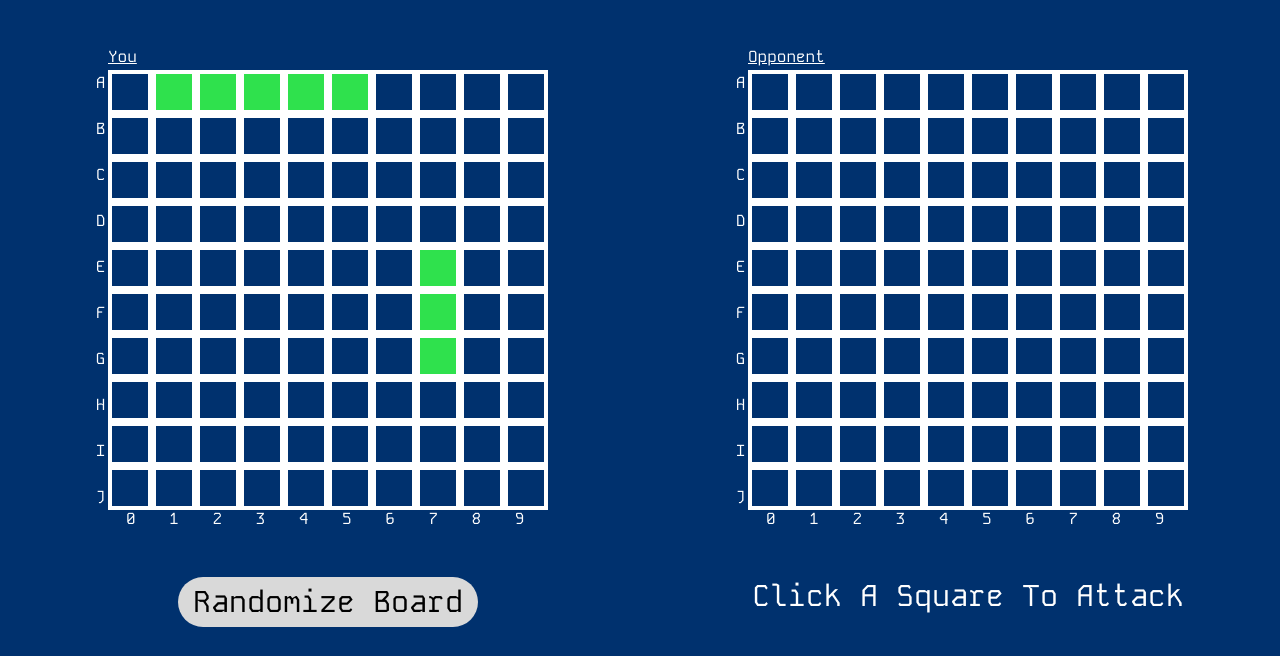
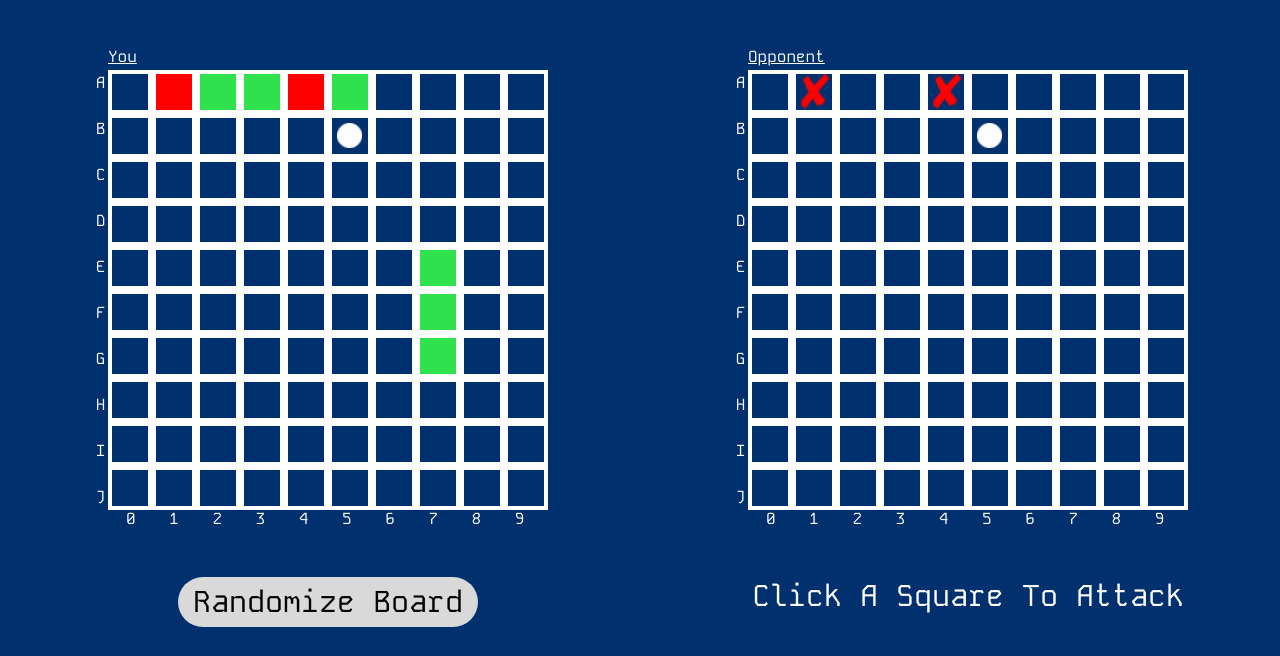
Before and after one commit to Kyrillos-I/Battleship, a website built with webpack: page src/index.html in a window 1280 px wide. Shown: the part 144-800 px from the top of the page. Built offline with nearby package versions, Linux system fonts and the light colour scheme.

Commit message:
Created updated DOM function
Created the function which will be used to update the DOM after each turn.

```diff
--- a/src/gameboard.js
+++ b/src/gameboard.js
@@ -11,6 +11,7 @@ function Gameboard() {
     I: new Array(10),
     J: new Array(10),
     misses: new Array(),
+    hits: new Array(),
 
     placeShip(ship, array) {
       let hold = array[0];
@@ -36,6 +37,7 @@ function Gameboard() {
       let num = array[1];
       if (this[hold][num] != undefined) {
         this[hold][num].hit();
+        this.hits.push(array);
       } else {
         this.misses.push(array);
       }
--- a/src/index.html
+++ b/src/index.html
@@ -144,7 +144,7 @@
         <div class="section">
           <p class="opponent">Opponent</p>
           <div class="grid">
-            <div class="A">
+            <div class="A computer">
               <div class="square"></div>
               <div class="square"></div>
               <div class="square"></div>
@@ -156,7 +156,7 @@
               <div class="square"></div>
               <div class="square"></div>
             </div>
-            <div class="B">
+            <div class="B computer">
               <div class="square"></div>
               <div class="square"></div>
               <div class="square"></div>
@@ -168,7 +168,7 @@
               <div class="square"></div>
               <div class="square"></div>
             </div>
-            <div class="C">
+            <div class="C computer">
               <div class="square"></div>
               <div class="square"></div>
               <div class="square"></div>
@@ -180,7 +180,7 @@
               <div class="square"></div>
               <div class="square"></div>
             </div>
-            <div class="D">
+            <div class="D computer">
               <div class="square"></div>
               <div class="square"></div>
               <div class="square"></div>
@@ -192,7 +192,7 @@
               <div class="square"></div>
               <div class="square"></div>
             </div>
-            <div class="E">
+            <div class="E computer">
               <div class="square"></div>
               <div class="square"></div>
               <div class="square"></div>
@@ -204,7 +204,7 @@
               <div class="square"></div>
               <div class="square"></div>
             </div>
-            <div class="F">
+            <div class="F computer">
               <div class="square"></div>
               <div class="square"></div>
               <div class="square"></div>
@@ -216,7 +216,7 @@
               <div class="square"></div>
               <div class="square"></div>
             </div>
-            <div class="G">
+            <div class="G computer">
               <div class="square"></div>
               <div class="square"></div>
               <div class="square"></div>
@@ -228,7 +228,7 @@
               <div class="square"></div>
               <div class="square"></div>
             </div>
-            <div class="H">
+            <div class="H computer">
               <div class="square"></div>
               <div class="square"></div>
               <div class="square"></div>
@@ -240,7 +240,7 @@
               <div class="square"></div>
               <div class="square"></div>
             </div>
-            <div class="I">
+            <div class="I computer">
               <div class="square"></div>
               <div class="square"></div>
               <div class="square"></div>
@@ -252,7 +252,7 @@
               <div class="square"></div>
               <div class="square"></div>
             </div>
-            <div class="J">
+            <div class="J computer">
               <div class="square"></div>
               <div class="square"></div>
               <div class="square"></div>
--- a/src/index.js
+++ b/src/index.js
@@ -1,6 +1,8 @@
 import "./reset.css";
 import "./style.css";
 import "./player.js";
+import hit_src from "./hitX.png";
+import miss_src from "./missO.png";
 import Gameboard from "./gameboard.js";
 import Ship from "./ship.js";
 import Player from "./player.js";
@@ -11,24 +13,97 @@ let board = Gameboard();
 board.placeShip(cruiser, ["A", 1, 2, 3, 4, 5]);
 board.placeShip(destroyer, [7, "E", "F", "G"]);
 let john = Player("human", board);
+john.gameboard.receiveAttack(["A", 1]);
+john.gameboard.receiveAttack(["A", 4]);
+let comp = Player("computer", board);
+comp.gameboard.receiveAttack(["B", 5]);
 
 function updateDOM(player, comp) {
   for (let i = 0; i < 10; i++) {
     Object.keys(player.gameboard).forEach((key) => {
       if (/^[A-Z]$/.test(key)) {
         // This regex matches single uppercase letters
+        let square = document.querySelector(
+          "." + key + " .square:nth-child(" + (i + 1) + ")"
+        );
         if (player.gameboard[key][i] != undefined) {
-          let square = document.querySelector(
-            "." + key + " .square:nth-child(" + (i + 1) + ")"
-          );
           square.classList.add("green");
+          for (let j = 0; j < player.gameboard.hits.length; j++) {
+            if (
+              player.gameboard.hits[j][0] == key &&
+              player.gameboard.hits[j][1] == i
+            ) {
+              square.classList.remove("green");
+              square.classList.add("red");
+            }
+          }
+        } else {
+          square.classList.remove("green");
+          square.classList.remove("red");
+          square.innerHTML = "";
+          for (let t = 0; t < player.gameboard.misses.length; t++) {
+            if (
+              player.gameboard.misses[t][0] == key &&
+              player.gameboard.misses[t][1] == i
+            ) {
+              let dot = document.createElement("img");
+              dot.src = miss_src;
+              dot.alt = "Miss marker";
+              dot.style.marginLeft = "5px";
+              dot.style.marginTop = "5px";
+              dot.style.height = "25px";
+              dot.classList.add("missMarker");
+              square.appendChild(dot);
+            }
+          }
+        }
+      }
+    });
+    Object.keys(comp.gameboard).forEach((key) => {
+      if (/^[A-Z]$/.test(key)) {
+        let square = document.querySelector(
+          ".computer." + key + " .square:nth-child(" + (i + 1) + ")"
+        );
+        if (comp.gameboard[key][i] != undefined) {
+          for (let j = 0; j < comp.gameboard.hits.length; j++) {
+            if (
+              comp.gameboard.hits[j][0] == key &&
+              comp.gameboard.hits[j][1] == i
+            ) {
+              let cross = document.createElement("img");
+              cross.src = hit_src;
+              cross.alt = "Hit marker";
+              cross.style.marginLeft = "5px";
+              cross.classList.add("hitMarker");
+              square.appendChild(cross);
+            }
+          }
+        } else {
+          square.classList.remove("green");
+          square.classList.remove("red");
+          square.innerHTML = "";
+          for (let t = 0; t < comp.gameboard.misses.length; t++) {
+            if (
+              comp.gameboard.misses[t][0] == key &&
+              comp.gameboard.misses[t][1] == i
+            ) {
+              let dot = document.createElement("img");
+              dot.src = miss_src;
+              dot.alt = "Miss marker";
+              dot.style.marginLeft = "5px";
+              dot.style.marginTop = "5px";
+              dot.style.height = "25px";
+              dot.classList.add("missMarker");
+              square.appendChild(dot);
+            }
+          }
         }
       }
     });
   }
 }
 
-updateDOM(john, null);
+updateDOM(john, comp);
 
 let randomize = document.querySelector("button");
 
--- a/src/style.css
+++ b/src/style.css
@@ -91,3 +91,6 @@ h1 {
   display: flex;
   flex-direction: column;
 }
+.red {
+  background-color: #ff0000;
+}
```
Also changed, not shown: src/hitX.png (added), src/missO.png (added).
